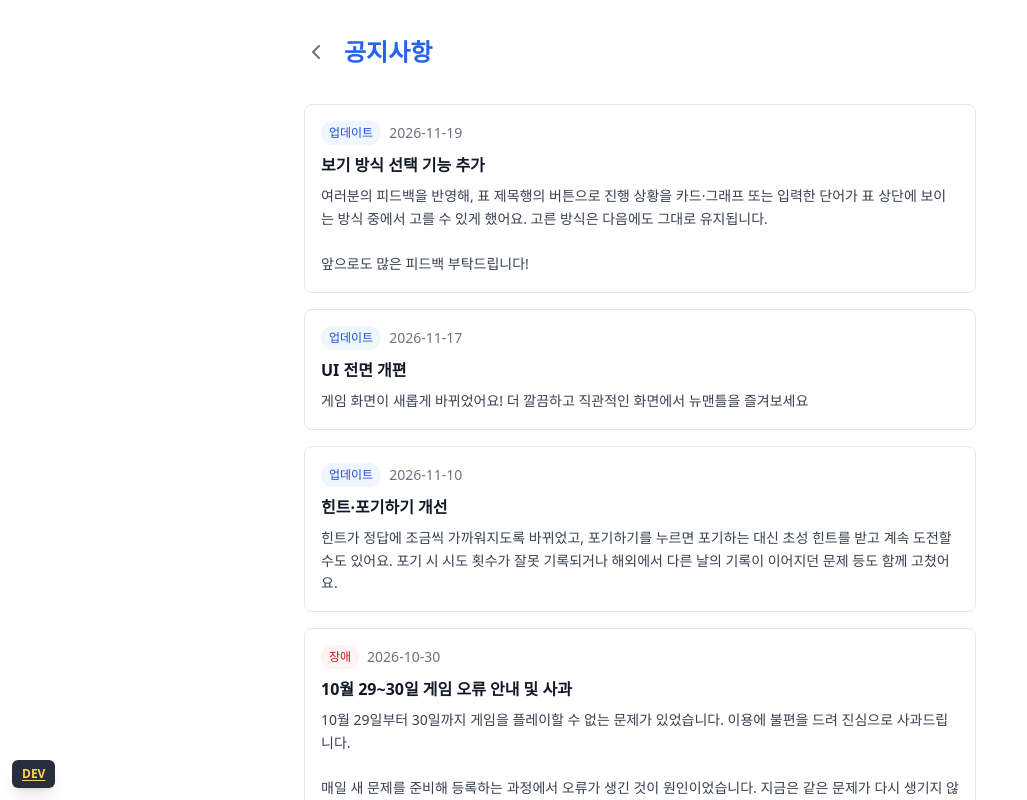
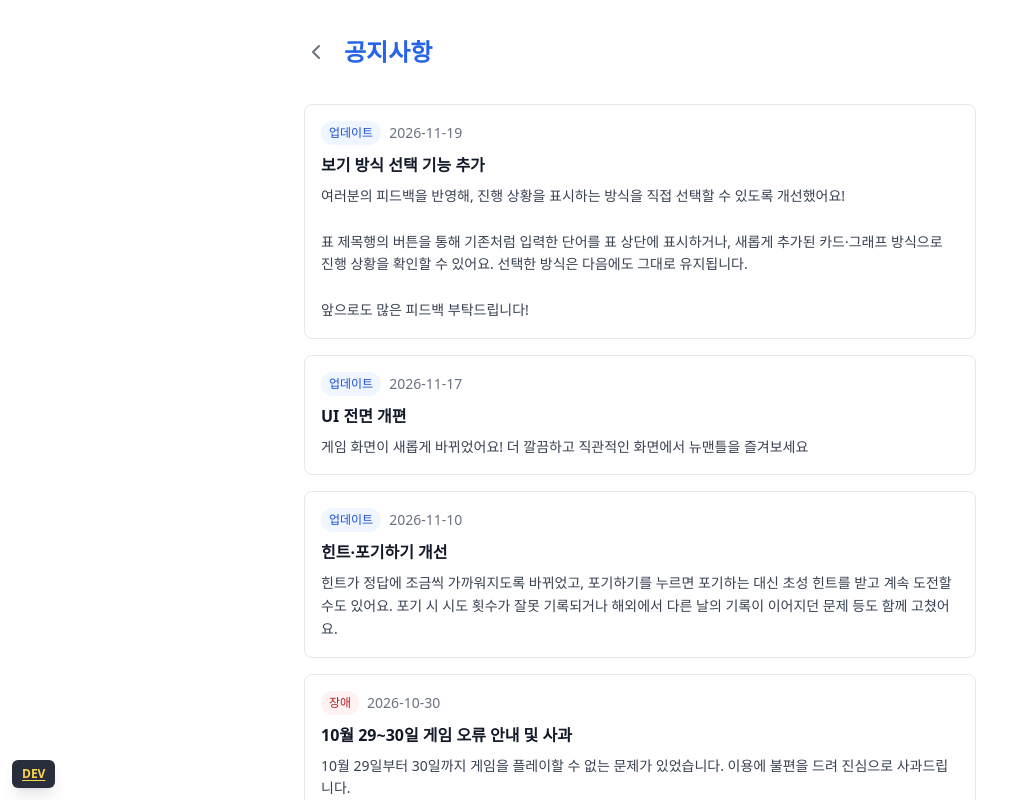
Before and after one commit to teambh25/newmantle-fe, a Next.js app: page /notices in a window 1280 px wide. Shown: the top 800 px of the page, without its empty margins (0-1027 px from the left). Built offline with nearby package versions, Linux system fonts and the light colour scheme.

Commit message:
feat: 보기 방식 선택 기능 공지 수정

```diff
--- a/src/static/notifications.ts
+++ b/src/static/notifications.ts
@@ -74,7 +74,7 @@ export const notifications: Notification[] = [
     id: "9",
     title: "보기 방식 선택 기능 추가",
     content:
-      "여러분의 피드백을 반영해, 표 제목행의 버튼으로 진행 상황을 카드·그래프 또는 입력한 단어가 표 상단에 보이는 방식 중에서 고를 수 있게 했어요. 고른 방식은 다음에도 그대로 유지됩니다.\n\n앞으로도 많은 피드백 부탁드립니다!",
+      "여러분의 피드백을 반영해, 진행 상황을 표시하는 방식을 직접 선택할 수 있도록 개선했어요!\n\n표 제목행의 버튼을 통해 기존처럼 입력한 단어를 표 상단에 표시하거나, 새롭게 추가된 카드·그래프 방식으로 진행 상황을 확인할 수 있어요. 선택한 방식은 다음에도 그대로 유지됩니다.\n\n앞으로도 많은 피드백 부탁드립니다!",
     date: "2026-11-19",
     type: "update",
   },
```
